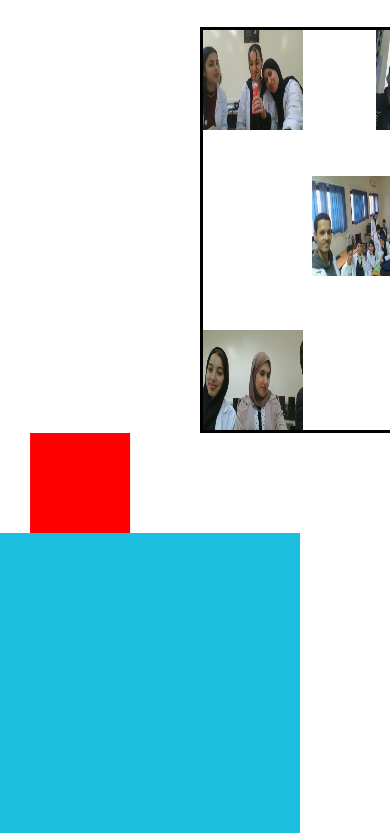
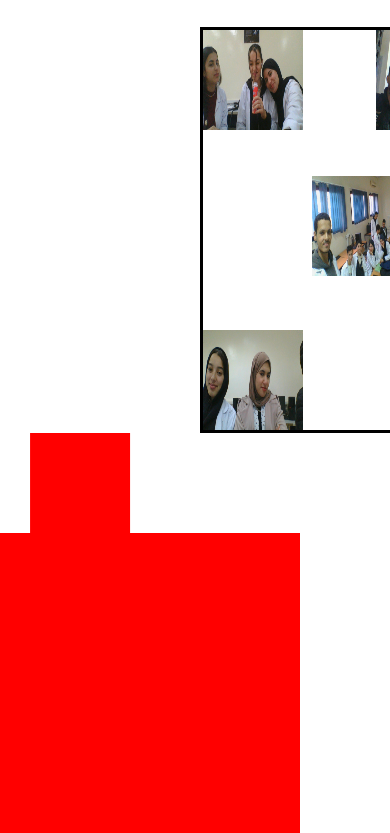
Before and after one commit to urfvrHiba/HIBA-ROUISSI-CC2, a plain HTML site: page index.html in a window 390 px wide. Shown: the part 319-1152 px from the top of the page. Drawn offline with Linux system fonts and the light colour scheme.

Commit message:
commit autorise

```diff
--- a/style.css
+++ b/style.css
@@ -117,7 +117,7 @@ article section h2{
 
 @media (max-width:700px){
 
-    .zzzdiv{
+    .zzz{
         background-color: red;
     }
 }
```
